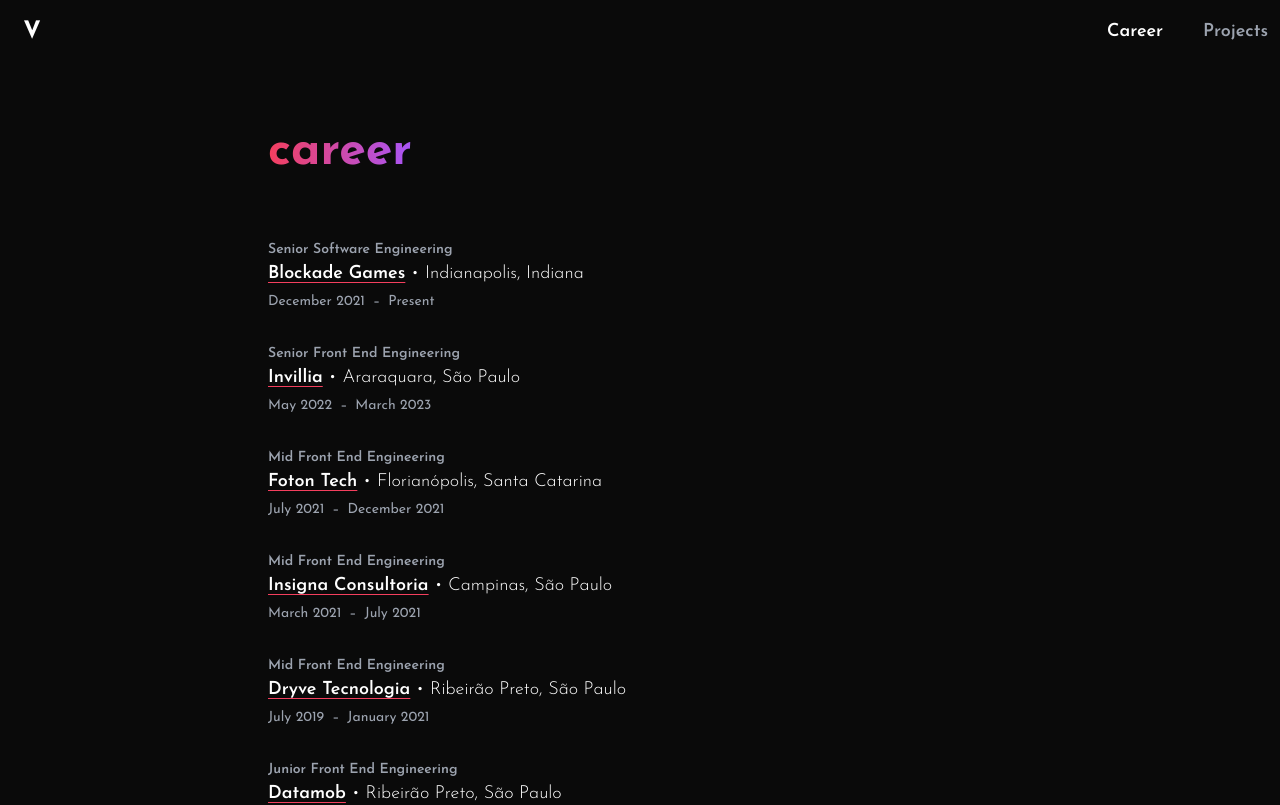
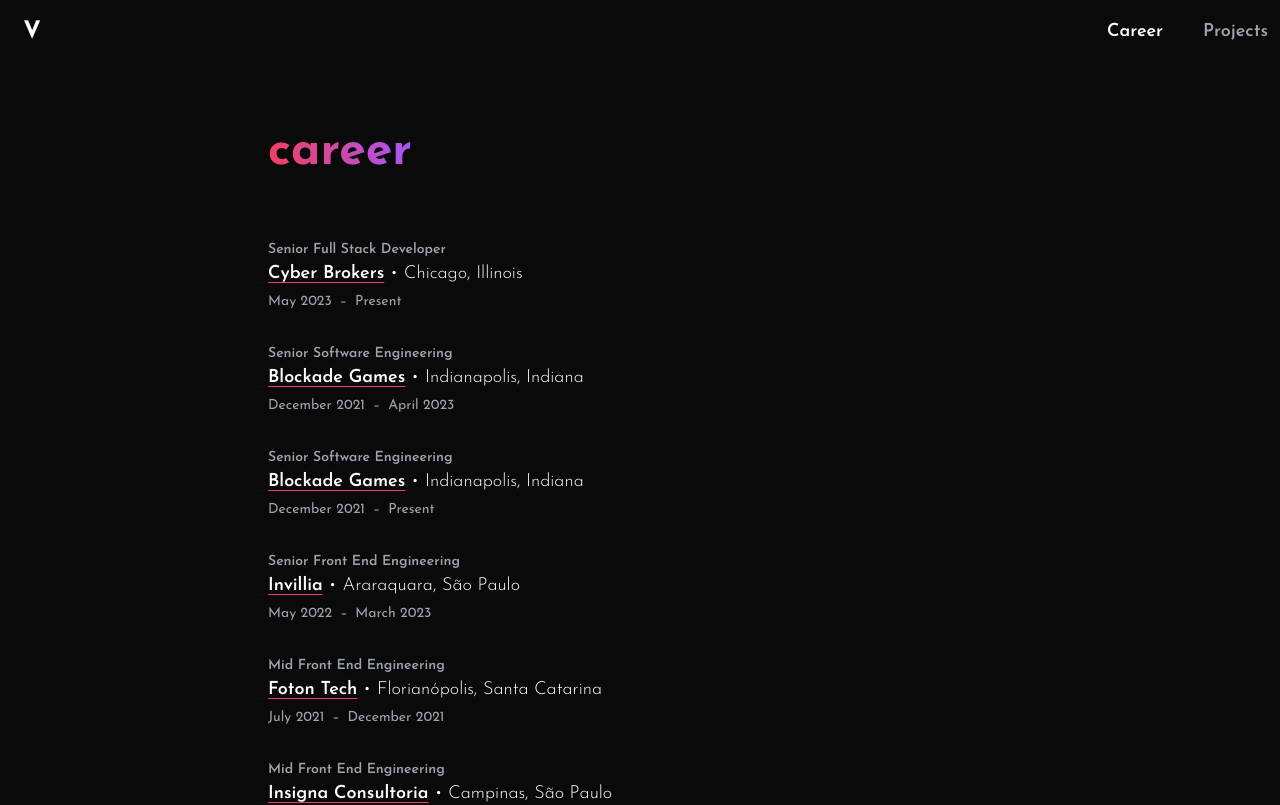
Before and after one commit to vinihvc/viniciusvicentini.com, a Next.js app: page /career in a window 1280 px wide. Shown: the top 805 px of the page. Built offline with nearby package versions, Linux system fonts and the light colour scheme.

Commit message:
update company

```diff
--- a/constants/companies.ts
+++ b/constants/companies.ts
@@ -1,4 +1,22 @@
 export const COMPANIES = [
+  {
+    title: 'Senior Full Stack Developer',
+    company: 'Cyber Brokers',
+    url: 'https://www.cyberbrokers.com/',
+    city: 'Chicago',
+    state: 'Illinois',
+    startDate: '2023-05-15T03:00:00.000Z',
+    endDate: '',
+  },
+  {
+    title: 'Senior Software Engineering',
+    company: 'Blockade Games',
+    url: 'https://blockade.games/',
+    city: 'Indianapolis',
+    state: 'Indiana',
+    startDate: '2021-12-01T03:00:00.000Z',
+    endDate: '2023-04-28T03:00:00.000Z',
+  },
   {
     title: 'Senior Software Engineering',
     company: 'Blockade Games',
```
Also changed, not shown: package.json (+5 -5 lines), 1 other file (tests, documents, lock files or other folders).
